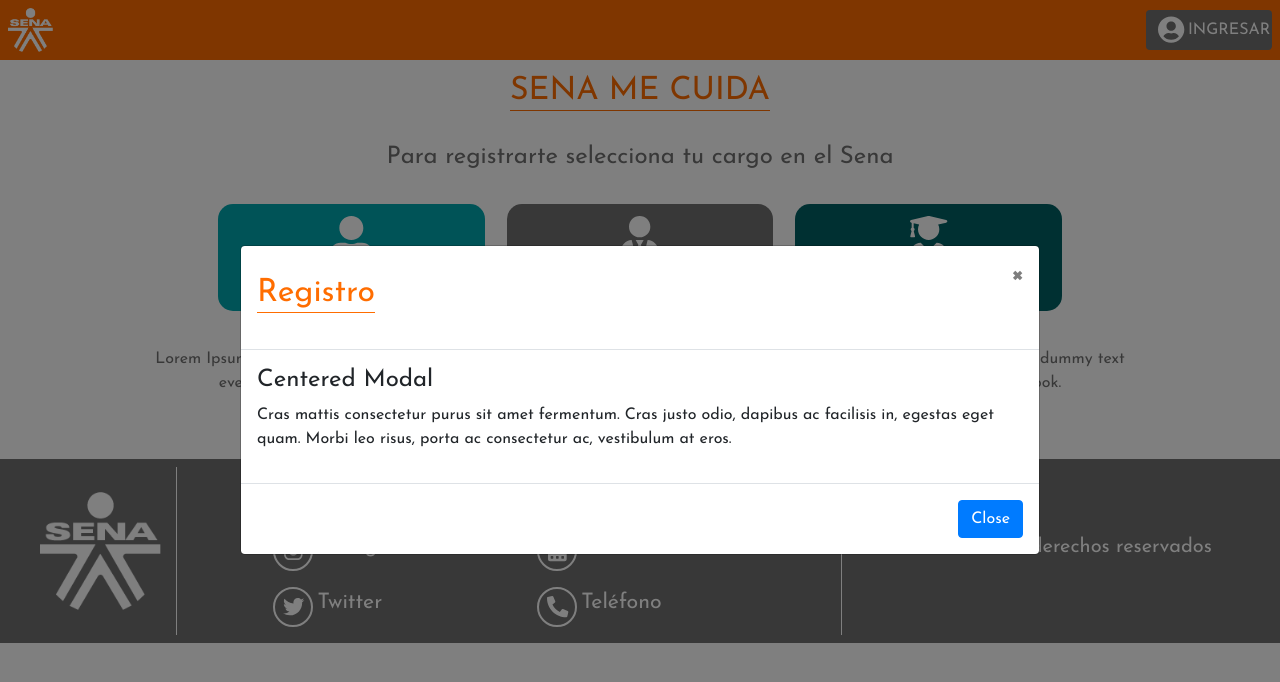
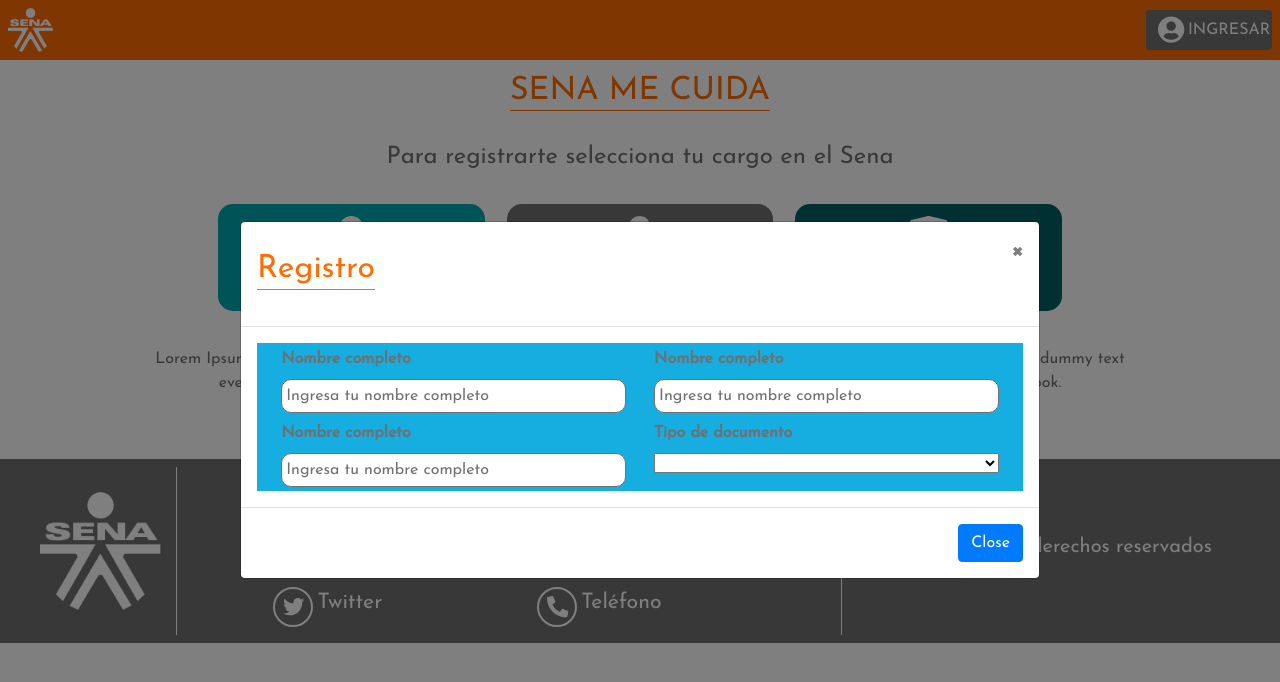
Before and after one commit to emachado0923/IngresoSena, a React (Create React App) app in the folder senamecuida/: page / in a window 1280 px wide. Both pictures are taken after a click on the element "Soy visitante". Shown: the top 682 px of the page. Built offline with nearby package versions, Linux system fonts and the light colour scheme.

Commit message:
Se empiezan las vistas de formularios de registro y componente select

```diff
--- /dev/null
+++ b/senamecuida/src/Components/Forms/Visitante.js
@@ -0,0 +1,32 @@
+import React from 'react';
+import { Input, Select } from '../common/Inputs';
+import './estilos.css';
+
+const Visitante = () => {
+    return (
+        <div className='containerForm'>
+            <Input
+                id='nombre'
+                label='Nombre completo'
+                placeholder='Ingresa tu nombre completo'
+            />
+            <Input
+                id='nombre'
+                label='Nombre completo'
+                placeholder='Ingresa tu nombre completo'
+            />
+            <Input
+                id='nombre'
+                label='Nombre completo'
+                placeholder='Ingresa tu nombre completo'
+            />
+            <Select label='Tipo de documento' value='Selecciona el tipo de documento'>
+                <option value="Cedula">Celular</option>
+                <option value="Cedula">Celular</option>
+
+            </Select>
+        </div>
+    )
+}
+
+export default Visitante;
--- /dev/null
+++ b/senamecuida/src/Components/Forms/estilos.css
@@ -0,0 +1,7 @@
+.containerForm {
+    background: #16ade1;
+    width: 100%;
+    display: flex;
+    flex-flow: row wrap;
+    justify-content: space-evenly;
+}
--- a/senamecuida/src/Components/common/Inputs.js
+++ b/senamecuida/src/Components/common/Inputs.js
@@ -15,4 +15,14 @@
         </div>
     )
 }
-export { Input }
+const Select = ({ label, id, value, type, required, onChage }) => {
+    return (
+        <div className='contSelect'>
+            <label htmlFor={id}>{label}</label>
+            <select id={id} value={value}>
+
+            </select>
+        </div>
+    )
+}
+export { Input, Select }
--- a/senamecuida/src/Components/common/estilos.css
+++ b/senamecuida/src/Components/common/estilos.css
@@ -73,9 +73,10 @@
 /* Estilos Input */
 
 .contInput {
-    width: 100%;
+    min-width: 45%;
     display: flex;
     flex-direction: column;
+    margin: 4px;
 }
 
 .contInput label {
@@ -84,7 +85,7 @@
 }
 
 .contInput input {
-    width: 80%;
+    width: 100%;
     border: 1px solid #707070;
     border-radius: 10px;
     padding: 4px;
@@ -94,3 +95,25 @@
     font-weight: 300;
     color: #707070;
 }
+
+
+/* Estilos Input Select */
+
+.contSelect {
+    min-width: 45%;
+    display: flex;
+    flex-direction: column;
+    margin: 4px;
+}
+
+.contSelect label {
+    font-weight: bold;
+    color: #707070;
+}
+
+.contSelect input {
+    width: 100%;
+    border: 1px solid #707070;
+    border-radius: 10px;
+    padding: 4px;
+}
--- a/senamecuida/src/Views/Inicio/index.js
+++ b/senamecuida/src/Views/Inicio/index.js
@@ -5,6 +5,7 @@
 
 import { Modal, Button, } from 'react-bootstrap'
 import './estilos.css'
+import Visitante from '../../Components/Forms/Visitante';
 
 function MyVerticallyCenteredModal(props) {
     return (
@@ -21,12 +22,7 @@
                 </Modal.Title>
             </Modal.Header>
             <Modal.Body>
-                <h4>Centered Modal</h4>
-                <p>
-                    Cras mattis consectetur purus sit amet fermentum. Cras justo odio,
-                    dapibus ac facilisis in, egestas eget quam. Morbi leo risus, porta ac
-                    consectetur ac, vestibulum at eros.
-          </p>
+                <Visitante></Visitante>
             </Modal.Body>
             <Modal.Footer>
                 <Button onClick={props.onHide}>Close</Button>
```
